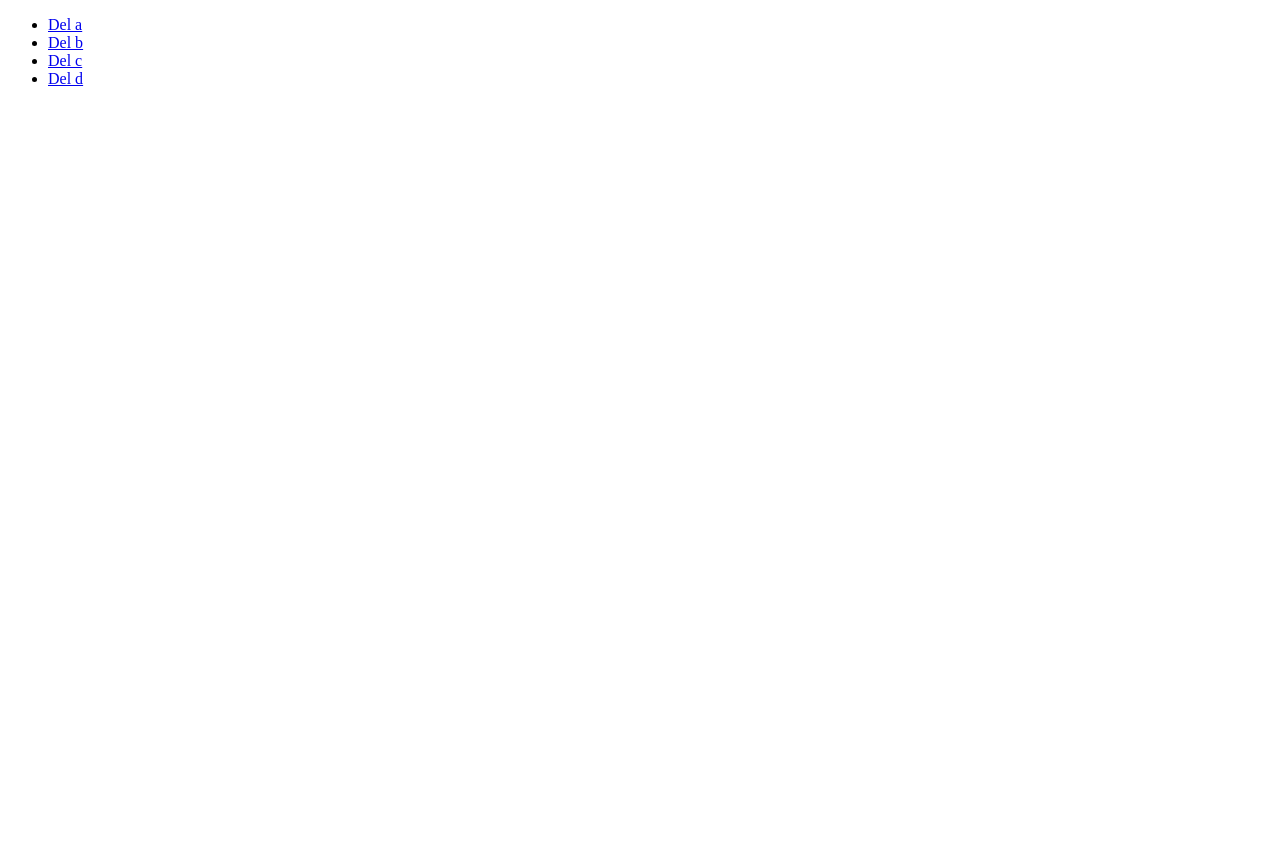
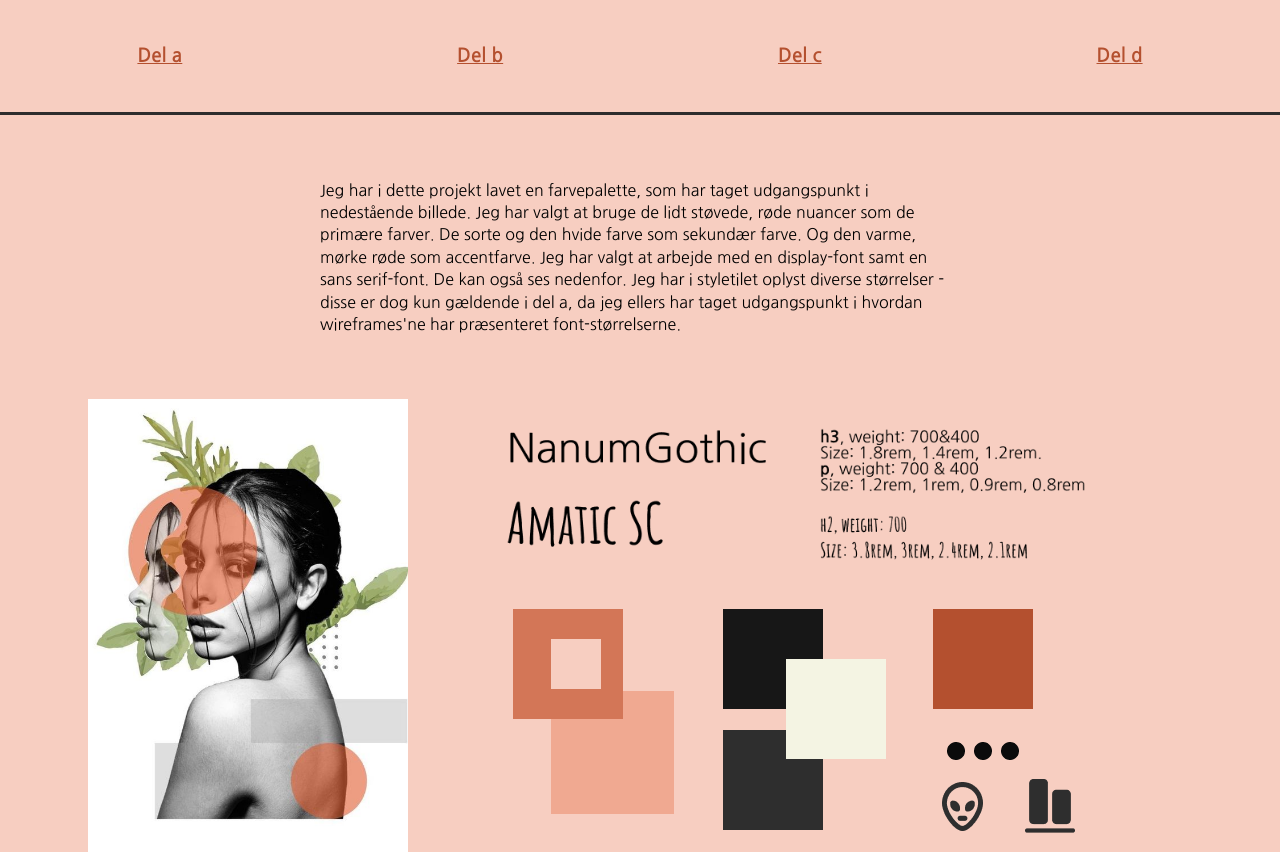
Before and after one commit to JulieGroenborg/Assignment-Portfolio, a plain HTML site: page index.html in a window 1280 px wide. Before the commit the page ends 800 px from the top, so only its background shows below. Drawn offline with Linux system fonts and the light colour scheme.

Commit message:
last part

```diff
--- a/del_a.css
+++ b/del_a.css
@@ -1,6 +1,16 @@
 /* body {
   margin: 100px 150px 100px 150px;
 } */
+
+header {
+  padding-top: 5%;
+  padding-bottom: 5%;
+  padding-left: 25%;
+  padding-right: 25%;
+  line-height: 1.4rem;
+  margin-bottom: 5%;
+  font-family: "Nanum Gothic";
+}
 
 .card-wrapper {
   margin: 5%;
@@ -67,6 +77,7 @@ svg {
     font-size: 1.8rem;
     font-family: "Nanum Gothic";
     font-weight: 400;
+    filter: opacity(0.8);
   }
 
   & img {
@@ -209,3 +220,11 @@ svg {
 }
 
 /* 340px, 515px, 690px og 865px */
+
+@media (width < 950px) {
+  header {
+    margin: 4% 0 4% 0;
+    padding: 0 8% 0 8%;
+    font-size: 0.8rem;
+  }
+}
--- a/del_b.css
+++ b/del_b.css
@@ -1,3 +1,17 @@
+header {
+  padding-top: 5%;
+  padding-bottom: 5%;
+  padding-left: 25%;
+  padding-right: 25%;
+  line-height: 1.4rem;
+  margin-bottom: 3%;
+  font-family: "Nanum Gothic";
+}
+
+h3 {
+  filter: opacity(0.8);
+}
+
 main {
   height: 400px;
   font-family: "Nanum Gothic";
@@ -21,6 +35,7 @@ main {
 
   p {
     margin: 25px 0 5px 0;
+    filter: opacity(0.7);
   }
   h2 {
     font-family: "Amatic SC";
@@ -75,6 +90,7 @@ main {
   img {
     width: 23px;
     height: 6px;
+    filter: opacity(0.7);
   }
 }
 
@@ -96,6 +112,7 @@ main {
   padding-left: 22px;
   padding-bottom: 45px;
   margin-top: 0;
+  filter: opacity(0.6);
 }
 
 .boksene {
@@ -180,3 +197,11 @@ main {
     }
   }
 }
+
+@media (width < 950px) {
+  header {
+    margin: 4% 0 4% 0;
+    padding: 0 8% 0 8%;
+    font-size: 0.8rem;
+  }
+}
--- a/del_c.css
+++ b/del_c.css
@@ -1,3 +1,17 @@
+header {
+  padding-top: 5%;
+  padding-bottom: 5%;
+  padding-left: 25%;
+  padding-right: 25%;
+  line-height: 1.4rem;
+  font-family: "Nanum Gothic";
+}
+
+main {
+  position: relative;
+  margin-bottom: 5%;
+}
+
 body {
   margin: 0;
   padding: 0;
@@ -128,3 +142,15 @@ img {
     font-size: 1rem;
   }
 }
+
+@media (width < 950px) {
+  header {
+    margin: 4% 0 4% 0;
+    padding: 0 8% 0 8%;
+    font-size: 0.8rem;
+  }
+
+  main {
+    margin-bottom: 25%;
+  }
+}
--- a/del_d.css
+++ b/del_d.css
@@ -1,3 +1,12 @@
+header {
+  padding-top: 5%;
+  padding-bottom: 5%;
+  padding-left: 25%;
+  padding-right: 25%;
+  line-height: 1.4rem;
+  font-family: "Nanum Gothic";
+}
+
 main {
   display: grid;
   grid-template-columns: 1fr 1fr 1fr 1fr;
@@ -15,6 +24,7 @@ h3 {
   font-size: 1rem;
   font-weight: 200;
   margin: 0;
+  filter: opacity(0.6);
 }
 
 img {
@@ -49,20 +59,24 @@ img {
 #card3,
 #card5 {
   h4 {
+    filter: opacity(0.8);
     font-size: 1rem;
   }
   p {
     font-size: 0.9rem;
+    filter: opacity(0.7);
   }
 }
 
 #card2,
 #card4 {
   h4 {
+    filter: opacity(0.7);
     font-size: 0.9rem;
   }
   p {
     font-size: 0.8rem;
+    filter: opacity(0.7);
   }
 
   img {
@@ -245,3 +259,11 @@ img {
     width: 280px;
   }
 }
+
+@media (width < 950px) {
+  header {
+    margin: 4% 0 4% 0;
+    padding: 0 8% 0 8%;
+    font-size: 0.8rem;
+  }
+}
--- a/generel.css
+++ b/generel.css
@@ -0,0 +1,89 @@
+body {
+  background-color: #f7cec1;
+  margin: 0;
+}
+
+header {
+  border-bottom: #2e2e2e 3px solid;
+}
+
+img {
+  width: 80%;
+}
+
+main {
+  font-family: "Nanum Gothic";
+  margin-top: 5%;
+}
+
+.img_div {
+  display: flex;
+  width: 80%;
+}
+
+#style {
+  max-width: 25%;
+  object-fit: cover;
+}
+
+p {
+  padding-left: 25%;
+  padding-right: 25%;
+  line-height: 1.4rem;
+  margin-bottom: 5%;
+}
+
+.div {
+  display: flex;
+  place-content: center;
+}
+
+.images {
+  display: grid;
+  place-content: center;
+  place-items: center;
+}
+
+ul {
+  display: flex;
+  list-style: none;
+  justify-content: space-around;
+  padding: 0;
+  font-size: 1.2rem;
+}
+
+li {
+  padding: 2% 5%;
+}
+
+a:link,
+a:visited,
+a:hover,
+a:active {
+  color: #b4502f;
+  font-family: "Nanum Gothic";
+  font-weight: 600;
+}
+
+@media (width <1110px) {
+  p {
+    margin: 0 0 4% 0;
+    padding: 0 8% 0 8%;
+    font-size: 0.8rem;
+  }
+
+  .div {
+    display: inline;
+  }
+
+  #style {
+    max-width: 100%;
+  }
+  img {
+    width: 100%;
+  }
+
+  ul {
+    font-size: 0.9rem;
+  }
+}
--- a/index.html
+++ b/index.html
@@ -2,7 +2,11 @@
 <html lang="en">
   <head>
     <meta charset="UTF-8" />
+    <link rel="stylesheet" href="generel.css" />
     <meta name="viewport" content="width=device-width, initial-scale=1.0" />
+    <link rel="preconnect" href="https://fonts.googleapis.com" />
+    <link rel="preconnect" href="https://fonts.gstatic.com" crossorigin />
+    <link href="https://fonts.googleapis.com/css2?family=Amatic+SC:wght@400;700&family=Nanum+Gothic:wght@400;700;800&display=swap" rel="stylesheet" />
     <title>Forside</title>
   </head>
   <body>
@@ -16,7 +20,24 @@
         </ul>
       </nav>
     </header>
-    <main></main>
+    <main>
+      <p>
+        Jeg har i dette projekt lavet en farvepalette, som har taget udgangspunkt i nedestående billede. Jeg har valgt at bruge de lidt støvede, røde nuancer som de primære farver. De sorte og den hvide farve som sekundær farve. Og den varme, mørke
+        røde som accentfarve. Jeg har valgt at arbejde med en display-font samt en sans serif-font. De kan også ses nedenfor. Jeg har i styletilet oplyst diverse størrelser - disse er dog kun gældende i del a, da jeg ellers har taget udgangspunkt i
+        hvordan wireframes'ne har præsenteret font-størrelserne.
+      </p>
+      <div class="div">
+        <img id="style" src="img/style.png" alt="" />
+        <div class="images">
+          <img id="img" src="img/font.png" alt="" />
+          <div class="img_div">
+            <img src="img/primær.png" alt="" />
+            <img src="img/sekundær.png" alt="" />
+            <img src="img/accent_icon.png" alt="" />
+          </div>
+        </div>
+      </div>
+    </main>
     <footer></footer>
   </body>
 </html>
```
Also changed, not shown: del_a.html (+5 -1 lines), del_b.html (+1 -1 lines), del_c.html (+1 -1 lines), del_d.html (+10 -5 lines), img/accent_icon.png (added), img/font.png (added), img/primær.png (added), img/sekundær.png (added), img/style.png (added), 4 other files.
